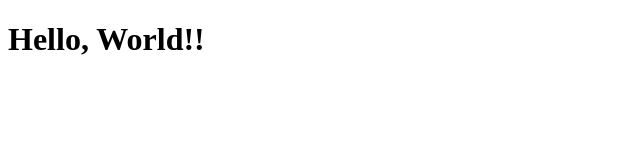
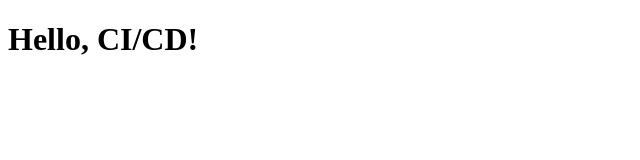
Before and after one commit to sphe-miller/simple-ci-cd-demo, a plain HTML site: page index.html in a window 1280 px wide. Shown: the full height of the page, 0-640 px from the left. Drawn offline with Linux system fonts and the light colour scheme.

Commit message:
Update index.html

```diff
--- a/index.html
+++ b/index.html
@@ -1,6 +1,6 @@
 <!DOCTYPE html>
 <html>
 <body>
-<h1>Hello, World!!</h1>
+<h1>Hello, CI/CD!</h1>
 </body>
 </html>
```
